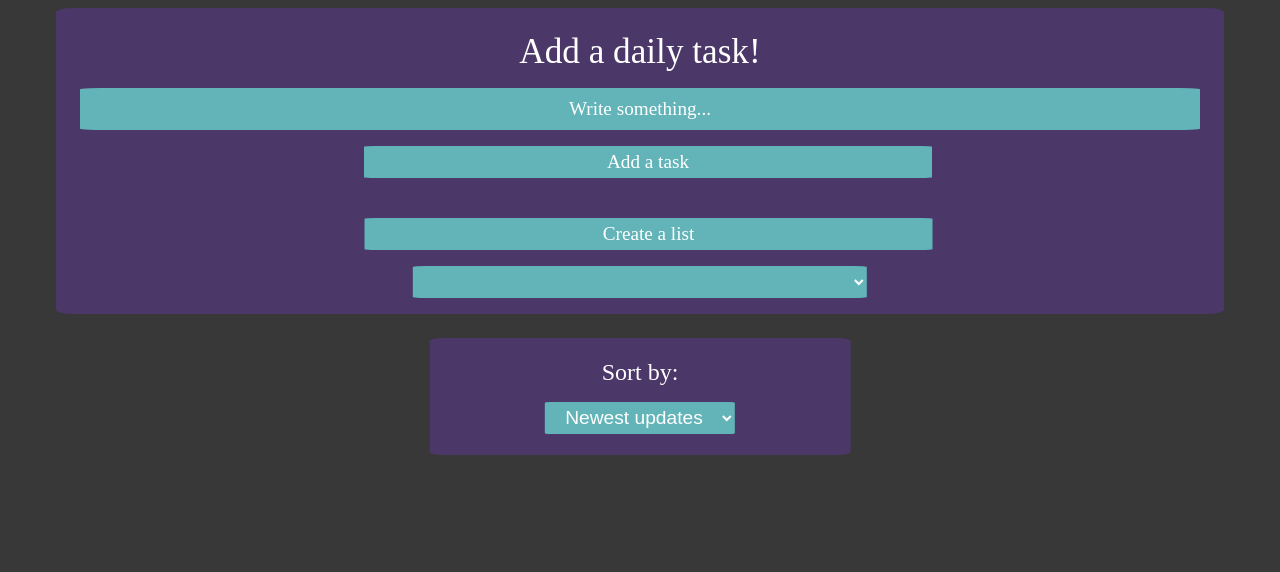
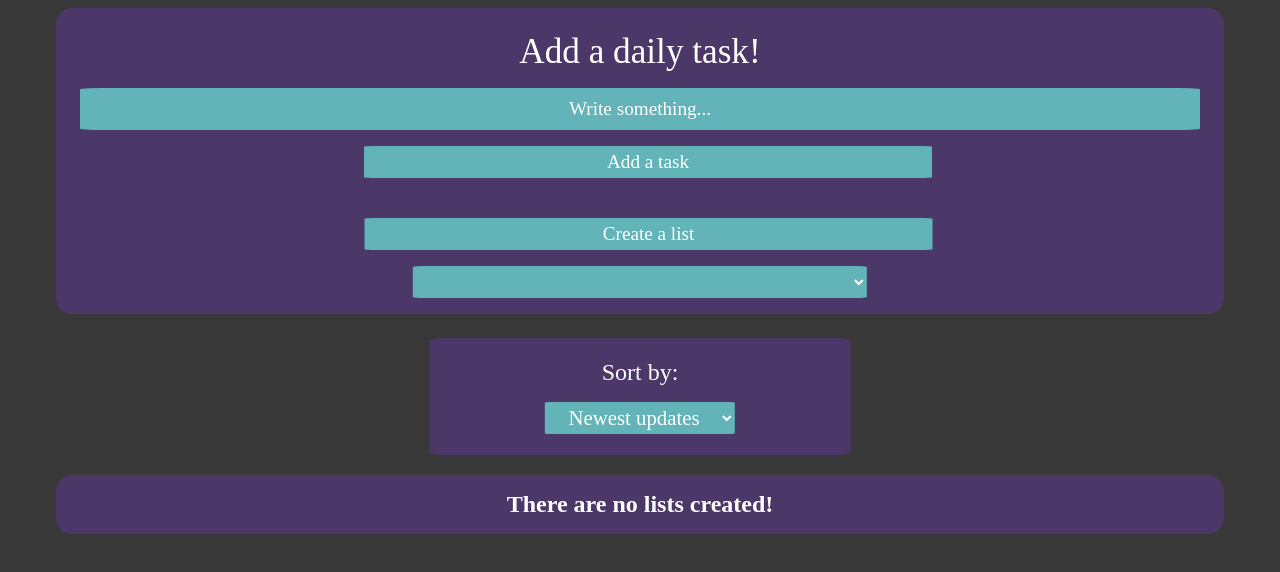
Before and after one commit to SvetozarMiskovic/react-todo, a React (Create React App) app: page / in a window 1280 px wide. Shown: the top 572 px of the page. Built offline with nearby package versions, Linux system fonts and the light colour scheme.

Commit message:
added Empty component, changed the CSS a bit

```diff
--- /dev/null
+++ b/src/components/Empty.js
@@ -0,0 +1,11 @@
+import React from 'react';
+import '../styles/Empty.css';
+function Empty() {
+  return (
+    <div className="empty">
+      <h2>There are no lists created!</h2>
+    </div>
+  );
+}
+
+export default Empty;
--- a/src/components/TaskHolder.js
+++ b/src/components/TaskHolder.js
@@ -1,7 +1,11 @@
 import React from 'react';
 import '../styles/TaskHolder.css';
+import Empty from './Empty';
 import SingleList from './SingleList';
 function TaskHolder(props) {
+  if (props.lists.length === 0) {
+    return <Empty />;
+  } else
     return (
       <div className="task-holder">
         {props.lists.map(list => {
--- a/src/styles/Create&SelectList.css
+++ b/src/styles/Create&SelectList.css
@@ -15,9 +15,9 @@ option {
   text-align: center;
   border: none;
   background-color: #63b4b8;
-  font-size: 1.2rem;
+  font-size: 1.3rem;
   color: #fff;
-
+  font-family: inherit;
   cursor: pointer;
   border-radius: 3%;
 }
--- /dev/null
+++ b/src/styles/Empty.css
@@ -0,0 +1,15 @@
+.empty {
+  position: relative;
+  color: white;
+  margin-top: 1rem;
+  font-size: 2rem;
+  background-color: #4b3869;
+  max-width: 1168px;
+  left: 50%;
+  transform: translateX(-50%);
+  border-radius: 1rem;
+}
+
+.empty h2 {
+  padding-top: 1rem;
+}
--- a/src/styles/Header.css
+++ b/src/styles/Header.css
@@ -7,7 +7,7 @@
   justify-content: center;
   background-color: #4b3869;
   font-family: inherit;
-  border-radius: 1.5%;
+  border-radius: 1rem;
   left: 50%;
   transform: translateX(-50%);
 }
```
Lines whose indentation alone changed are shown as unchanged.
